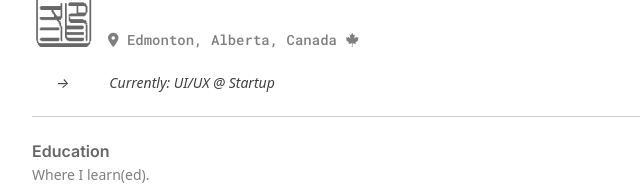
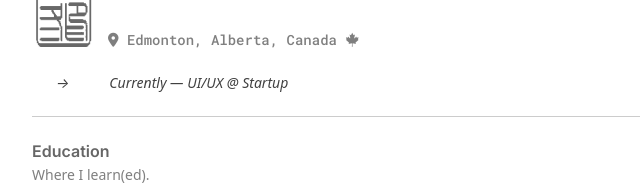
Before and after one commit to kevindkchan/kevindkchan.github.io, a plain HTML site: page index.html in a window 1280 px wide. Shown: the part 175-368 px from the top of the page, 160-800 px from the left. Drawn offline with Linux system fonts and the light colour scheme.

Commit message:
Update index.html

```diff
--- a/index.html
+++ b/index.html
@@ -43,7 +43,7 @@
                     </div>
                 </div>
                 <div class="current">
-                    → <div class="current-text">Currently: UI/UX @ Startup</div>
+                    → <div class="current-text">Currently — UI/UX @ Startup</div>
                 </div>
             </div>
             <ul>
```
